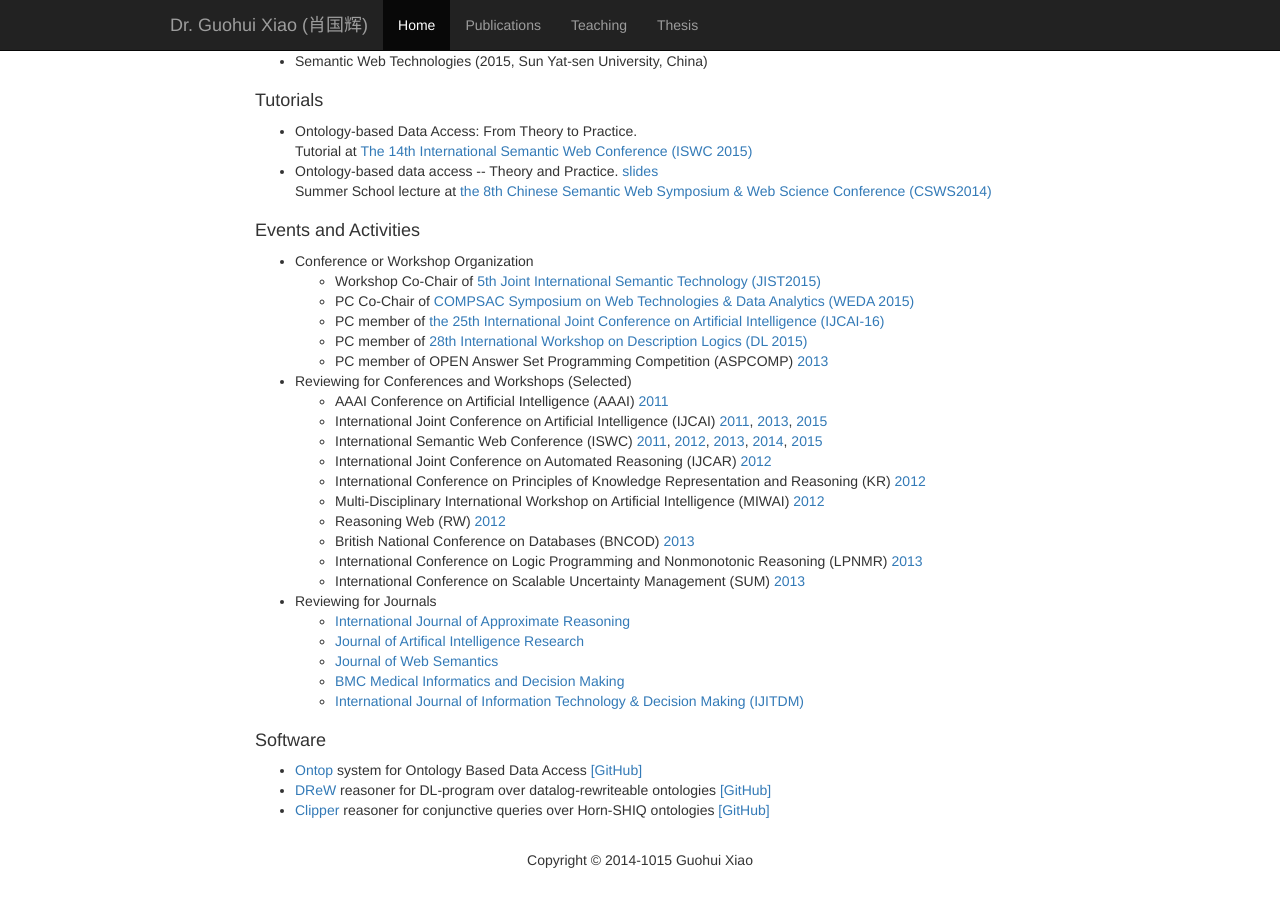
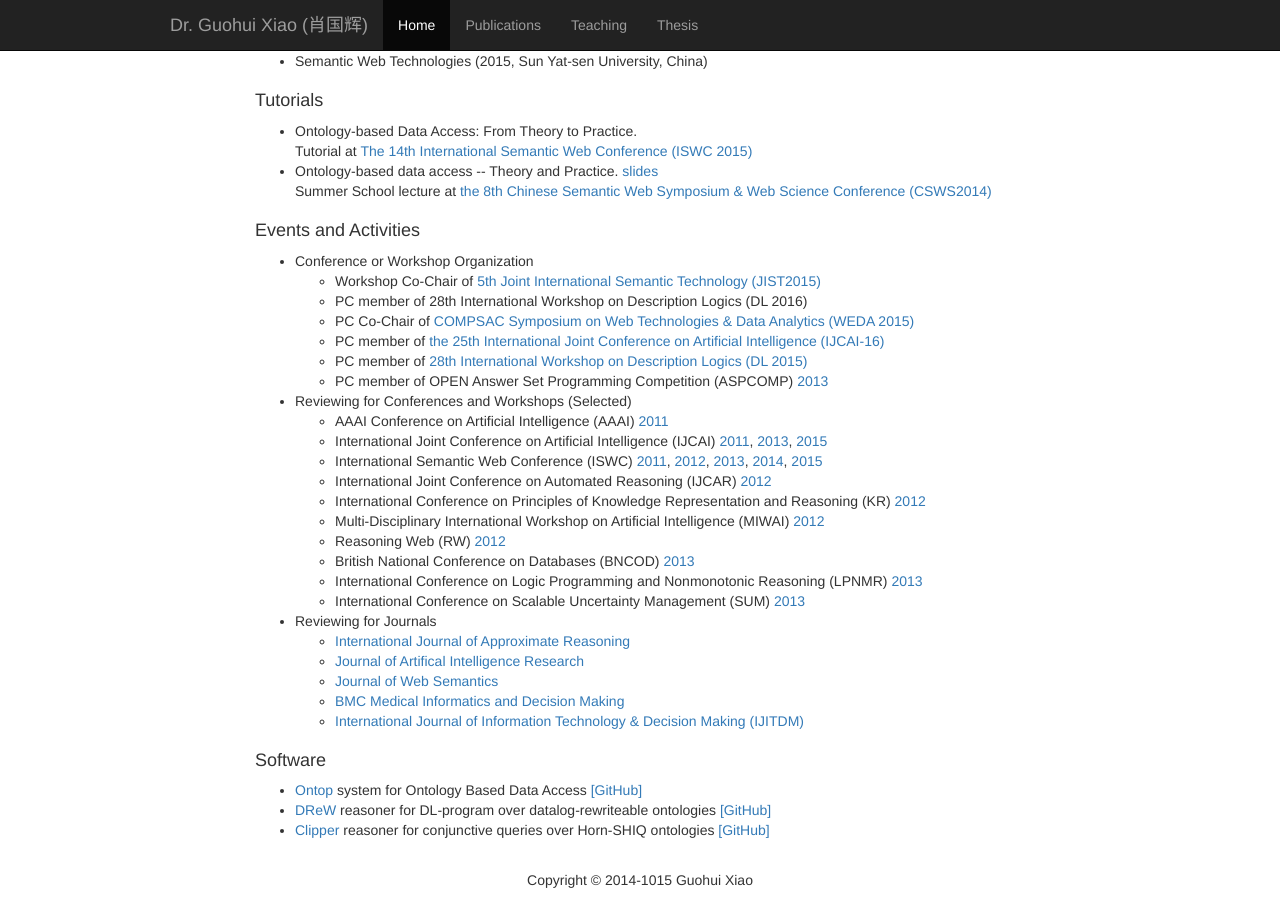
Before and after one commit to ghxiao/ghxiao.github.io, a Jekyll site: the page built from index.html, in a window 1280 px wide and 900 px high, scrolled down 1258 px. Built offline with Jekyll 4.4.1, drawn with Linux system fonts in a browser that asks for light colours; Markdown is read by kramdown in place of the engine named in the settings.

Commit message:
Update index.html

```diff
--- a/index.html
+++ b/index.html
@@ -207,6 +207,7 @@ slug: home
             Conference or Workshop Organization
             <ul>
                 <li> Workshop Co-Chair of <a href="http://www.jist2015.org/">5th Joint International Semantic Technology (JIST2015)</a> </li>
+                <li> PC member of 28th International Workshop on Description Logics (DL 2016)</a>
                 <li> PC Co-Chair of <a href="http://www.computer.org/web/compsac/2015/weda">COMPSAC Symposium
                     on Web Technologies & Data Analytics (WEDA 2015)</a></li>
                 <li> PC member of <a href="http://ijcai-16.org/">the 25th International Joint Conference on Artificial Intelligence (IJCAI-16)</a> </li>
```
